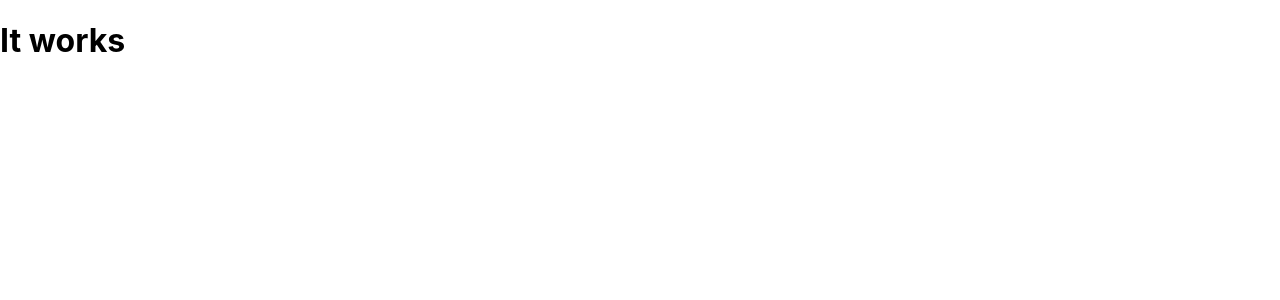
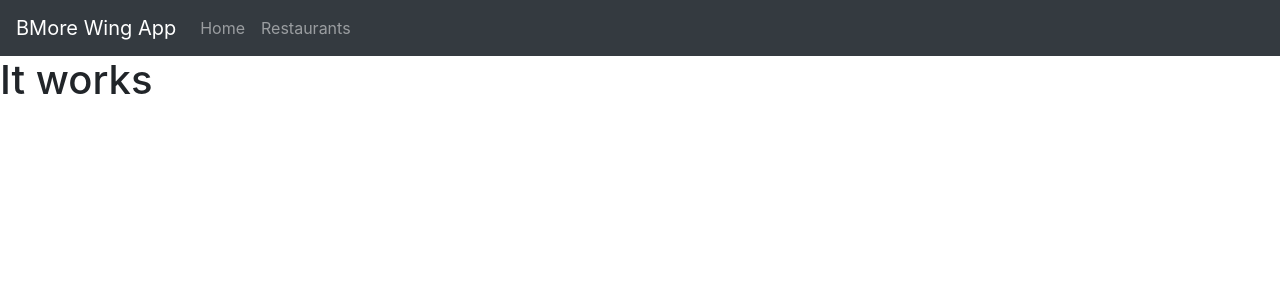
Before and after one commit to colinstevens06/baltimore-hot-wings, a React (Create React App) app in the folder client/: page / in a window 1280 px wide. Shown: the top 300 px of the page. Built offline with nearby package versions, Linux system fonts and the light colour scheme.

Commit message:
basic navbar created

```diff
--- a/client/package.json
+++ b/client/package.json
@@ -5,7 +5,9 @@
   "proxy": "http://localhost:3001/",
   "dependencies": {
     "axios": "^0.18.0",
+    "bootstrap": "^4.4.1",
     "react": "^16.6.3",
+    "react-bootstrap": "^1.0.0-beta.17",
     "react-dom": "^16.6.3",
     "react-router-dom": "^5.1.2",
     "react-scripts": "^2.1.1"
--- a/client/public/index.html
+++ b/client/public/index.html
@@ -1,19 +1,18 @@
 <!DOCTYPE html>
 <html lang="en">
+
 <head>
   <meta charset="utf-8" />
   <link rel="icon" href="%PUBLIC_URL%/favicon.ico" />
   <meta name="viewport" content="width=device-width, initial-scale=1" />
   <meta name="theme-color" content="#000000" />
-    <meta
-      name="description"
-      content="Web site created using create-react-app"
-    />
+  <meta name="description" content="Web site created using create-react-app" />
   <link rel="apple-touch-icon" href="%PUBLIC_URL%/logo192.png" />
-    <!--
-      manifest.json provides metadata used when your web app is installed on a
-      user's mobile device or desktop. See https://developers.google.com/web/fundamentals/web-app-manifest/
-    -->
+
+  <!-- stylesheets -->
+  <link rel="stylesheet" href="https://maxcdn.bootstrapcdn.com/bootstrap/4.4.1/css/bootstrap.min.css"
+    integrity="sha384-Vkoo8x4CGsO3+Hhxv8T/Q5PaXtkKtu6ug5TOeNV6gBiFeWPGFN9MuhOf23Q9Ifjh" crossorigin="anonymous" />
+  <!-- Manifest  -->
   <link rel="manifest" href="%PUBLIC_URL%/manifest.json" />
   <!--
       Notice the use of %PUBLIC_URL% in the tags above.
@@ -26,6 +25,7 @@
     -->
   <title>React App</title>
 </head>
+
 <body>
   <noscript>You need to enable JavaScript to run this app.</noscript>
   <div id="root"></div>
@@ -40,4 +40,5 @@
       To create a production bundle, use `npm run build` or `yarn build`.
     -->
 </body>
+
 </html>
--- a/client/src/App.js
+++ b/client/src/App.js
@@ -1,15 +1,20 @@
 import React from 'react';
+import 'bootstrap/dist/css/bootstrap.min.css'
 import './App.css';
 // import Restaurants from "./pages/Restaurants"
 
+// COMPONENTS
+import Nav from "./components/Nav"
+
 function App() {
   return (
+    <div>
+      <Nav />
+      <h1>It works</h1>
 
+    </div>
 
-    // <Restaurants />
-    <h1>It works</h1>
-
-  );
+  )
 }
 
 export default App;
--- /dev/null
+++ b/client/src/components/Nav/index.js
@@ -0,0 +1,37 @@
+import React from 'react'
+
+// NAVBAR
+import Navbar from 'react-bootstrap/Navbar'
+import Nav from 'react-bootstrap/Nav'
+// import NavDropdown from 'react-bootstrap/NavDropdown'
+
+// GRID COMPONENTS
+import Container from 'react-bootstrap/Container'
+
+
+function Navigation() {
+  return (
+    <div>
+
+      <Navbar collapseOnSelect expand="lg" bg="dark" variant="dark">
+        <Navbar.Brand href="#home">BMore Wing App</Navbar.Brand>
+        <Navbar.Toggle aria-controls="responsive-navbar-nav" />
+
+
+        <Navbar.Collapse id="responsive-navbar-nav">
+          <Nav className="mr-auto">
+            <Nav.Link href="#features">Home</Nav.Link>
+            <Nav.Link href="#pricing">Restaurants</Nav.Link>
+          </Nav>
+
+        </Navbar.Collapse>
+      </Navbar>
+
+
+    </div>
+
+  )
+
+}
+
+export default Navigation;
```
Lines whose indentation alone changed are shown as unchanged.
